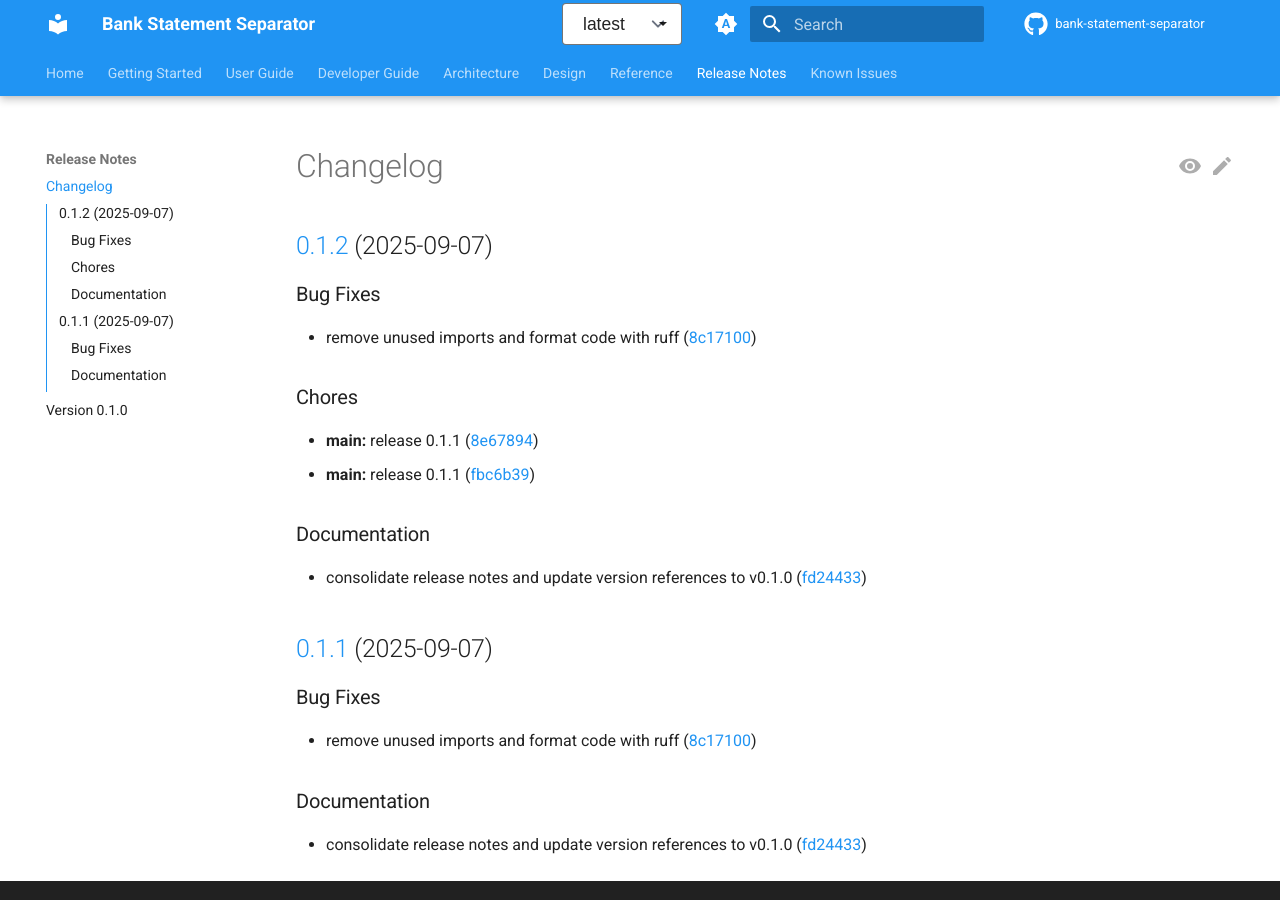
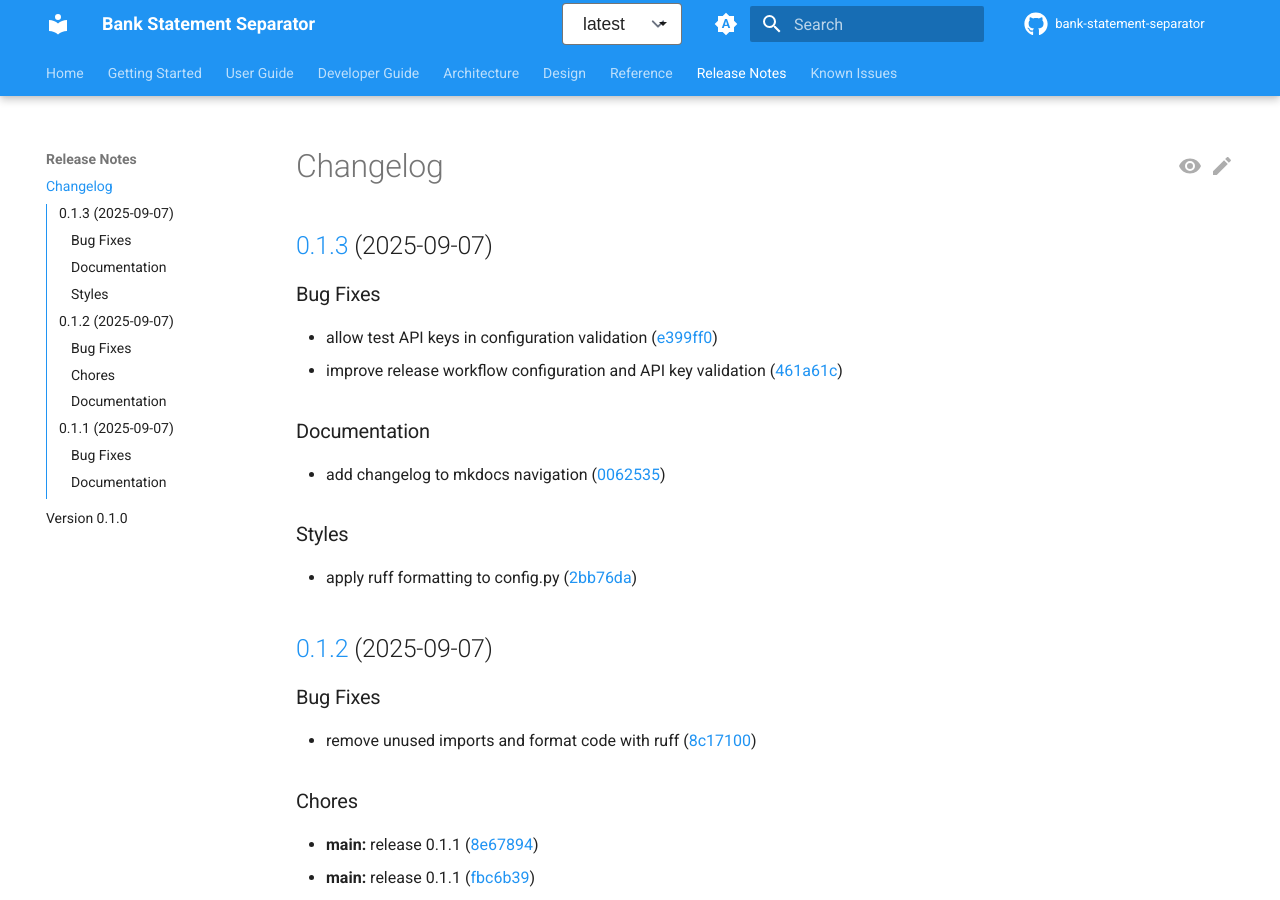
Before and after one commit to madeinoz67/bank-statement-separator, an MkDocs documentation site: the page built from docs/release_notes/CHANGELOG.md, in a window 1280 px wide and 900 px high. Built offline with MkDocs 1.6.1 and Material for MkDocs 9.7.7, drawn with Linux system fonts in a browser that asks for light colours; comment, search, counter and statistics services are not loaded.

Commit message:
chore(main): release 0.1.3

```diff
--- a/docs/release_notes/CHANGELOG.md
+++ b/docs/release_notes/CHANGELOG.md
@@ -1,4 +1,22 @@
 # Changelog
+
+## [0.1.3](https://github.com/madeinoz67/bank-statement-separator/compare/v0.1.2...v0.1.3) (2025-09-07)
+
+
+### Bug Fixes
+
+* allow test API keys in configuration validation ([e399ff0](https://github.com/madeinoz67/bank-statement-separator/commit/e399ff0256abafc725a7a7d551991a8dacc8612b))
+* improve release workflow configuration and API key validation ([461a61c](https://github.com/madeinoz67/bank-statement-separator/commit/461a61c93787cb1665de52ae800427852323d6ec))
+
+
+### Documentation
+
+* add changelog to mkdocs navigation ([0062535](https://github.com/madeinoz67/bank-statement-separator/commit/0062535eabb1e63ecf91898cde9527e55817bcd9))
+
+
+### Styles
+
+* apply ruff formatting to config.py ([2bb76da](https://github.com/madeinoz67/bank-statement-separator/commit/2bb76daca5a457fa85ade054362b2dd22fe1ed92))
 
 ## [0.1.2](https://github.com/madeinoz67/bank-statement-separator/compare/v0.1.1...v0.1.2) (2025-09-07)
 
--- a/pyproject.toml
+++ b/pyproject.toml
@@ -18,7 +18,7 @@ no-build-isolation = false
 
 [project]
 name = "bank-statement-separator"
-version = "0.1.2"
+version = "0.1.3"
 description = "AI-powered tool for separating multi-statement PDF files using LangChain and LangGraph"
 readme = "README.md"
 license = "MIT"
--- a/src/bank_statement_separator/__init__.py
+++ b/src/bank_statement_separator/__init__.py
@@ -4,5 +4,5 @@ Bank Statement Separator
 AI-powered tool for separating multi-statement PDF files using LangChain and LangGraph.
 """
 
-__version__ = "0.1.2"
+__version__ = "0.1.3"
 __author__ = "Bank Statement Separator Team"
```
Also changed, not shown: .release-please-manifest.json.
